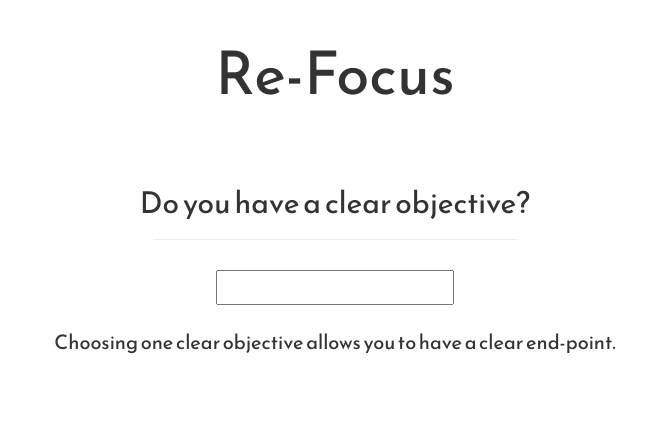
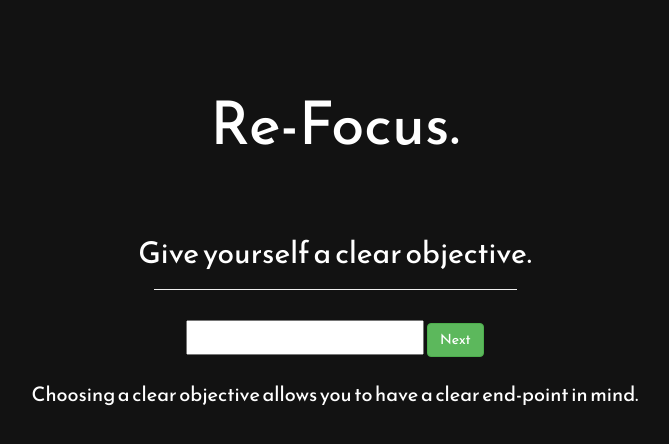
Before and after one commit to Ito-Matsuda/re-focus, a browser extension: page index.html in a window 1280 px wide. Shown: the whole page, without its empty margins (305-974 px from the left). Drawn offline with nearby package versions, Linux system fonts and the light colour scheme.

Commit message:
Stylistic changes:

```diff
--- a/css/style.css
+++ b/css/style.css
@@ -8,6 +8,8 @@ body {
 	overflow-x: hidden;
 	font-size: 2em;
 	font-family: 'Reem Kufi', sans-serif;
+	background-color: #121212;
+	color: white;
 }
 
 h1 {
@@ -27,6 +29,10 @@ hr {
 	width: 30%;
 }
 
+input[type=submit] {
+
+}
+
 .wrapper {
 	margin: 10px;
 	padding: 10px;
@@ -34,5 +40,5 @@ hr {
 }
 
 #title {
-	padding-bottom: 50px;
+	padding: 50px;
 }
--- a/index.html
+++ b/index.html
@@ -14,6 +14,9 @@
 <!-- Bootstrap Base CSS -->
     <link rel="stylesheet" href="https://maxcdn.bootstrapcdn.com/bootstrap/3.3.7/css/bootstrap.min.css" integrity="sha384-BVYiiSIFeK1dGmJRAkycuHAHRg32OmUcww7on3RYdg4Va+PmSTsz/K68vbdEjh4u" crossorigin="anonymous">
 
+<!-- FontAwesome CSS -->
+	<link rel="stylesheet" href="https://maxcdn.bootstrapcdn.com/font-awesome/4.7.0/css/font-awesome.min.css">
+
 <!-- Main Page CSS -->
     <link type="text/css" href="css/style.css" rel="stylesheet">
 
@@ -26,16 +29,17 @@
 	<div class="container-fluid wrapper">
 		<div class="row">
 			<div class="col-xs-12" id="title">
-				<h1 class="text-center">Re-Focus</h1>
+				<h1 class="text-center">Re-Focus.</h1>
 			</div>
 		</div>
 		<div class="col-xs-12 text-center" id="objective-section">
-			<h2>Do you have a clear objective?</h2>
+			<h2>Give yourself a clear objective.</h2>
 			<hr/>
 			<form>
-				<input type="text" name="objective">
+				<input type="text" name="objective" />
+				<button type="submit" class="btn btn-success" onclick="">Next</button>
 			</form>
-			<p>Choosing one clear objective allows you to have a clear end-point.</p>
+			<p>Choosing a clear objective allows you to have a clear end-point in mind.</p>
 			<!-- Insert JS Input Element for User Input-->
 		</div>
 		<div class="col-xs-12 text-center" id="next-step-section">
@@ -43,6 +47,7 @@
 			<hr/>
 			<form>
 				<input type="text" name="next-step">
+				<button type="submit" class="btn btn-success" onclick="">Next</button>
 			</form>
 			<p>Small steps allow the task to be manageable. If the objective is split into small steps, progress can be split into visible "checkpoints".</p>
 		</div>
@@ -51,6 +56,7 @@
 			<hr/>
 			<form>
 				<input type="text" name="current-point">
+				<button type="submit" class="btn btn-success" onclick="">Next</button>
 			</form>
 			<p>Losing focus happens when the current focal point is lost. Knowing where you are enables you to stay on track and mark your progress.</p>
 		</div>
@@ -63,6 +69,7 @@
 		  		<option value="long">Every 45 Minutes</option>
 		  		<option value="super-long">Every 60 Minutes</option>
 			</select>
+			<button type="submit" class="btn btn-success">Re-Focus!</button>
 		</div>
 	</div>
 
--- a/main.js
+++ b/main.js
@@ -29,7 +29,6 @@ function start(){
 
 }
 
-
 $( document ).ready(function() {
 	$("#next-step-section").remove();
 	$("#current-point-section").remove();
```
